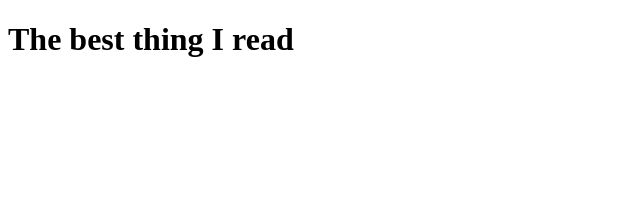
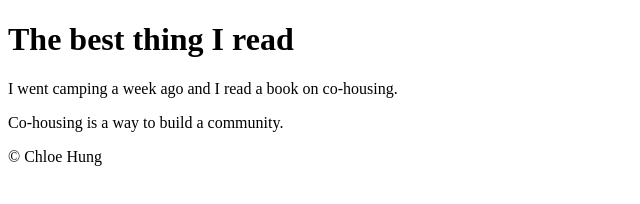
Before and after one commit to chlloehung/UX220-Lab-2, a plain HTML site: page index.html in a window 1280 px wide. Shown: the whole page, without its empty margins (0-640 px from the left). Drawn offline with Linux system fonts and the light colour scheme.

Commit message:
finish assignment 1

```diff
--- a/index.html
+++ b/index.html
@@ -1,9 +1,26 @@
 <!DOCTYPE html>
 <html>
-    <head>
-        <title>The best thing I read</title>
-    </head>
-    <body>
+
+<head>
+    <title>The best thing I read</title>
+</head>
+
+<body>
+    <header>
+        <!-- the header is a meta data that doesn't display -->
         <h1>The best thing I read</h1>
-    </body>
+    </header>
+    <main>
+        <p>
+            I went camping a week ago and I read a book on co-housing.
+        </p>
+        <p>
+            Co-housing is a way to build a community.
+        </p>
+    </main>
+    <footer>
+        &copy; Chloe Hung
+    </footer>
+</body>
+
 </html>
```
